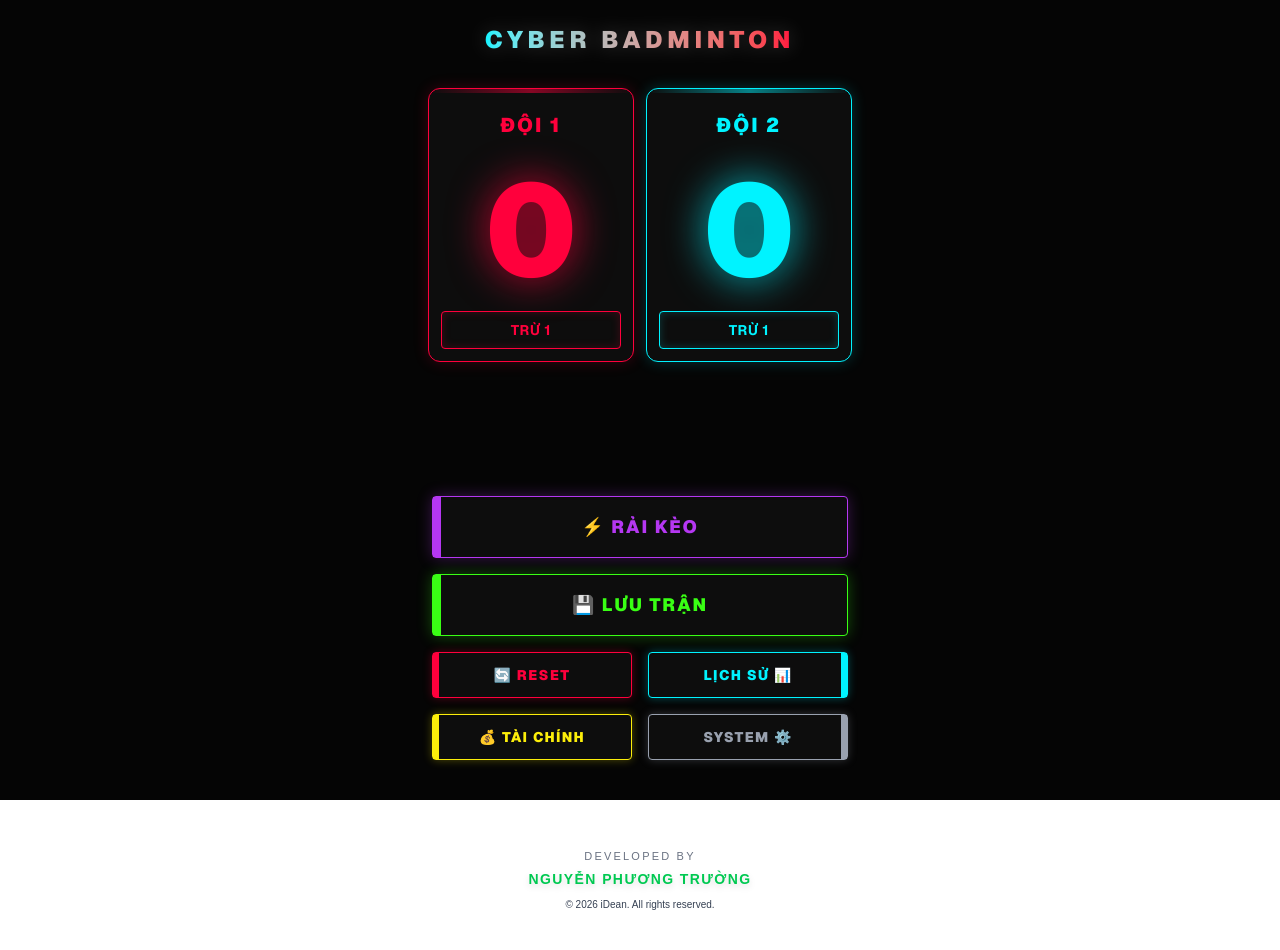
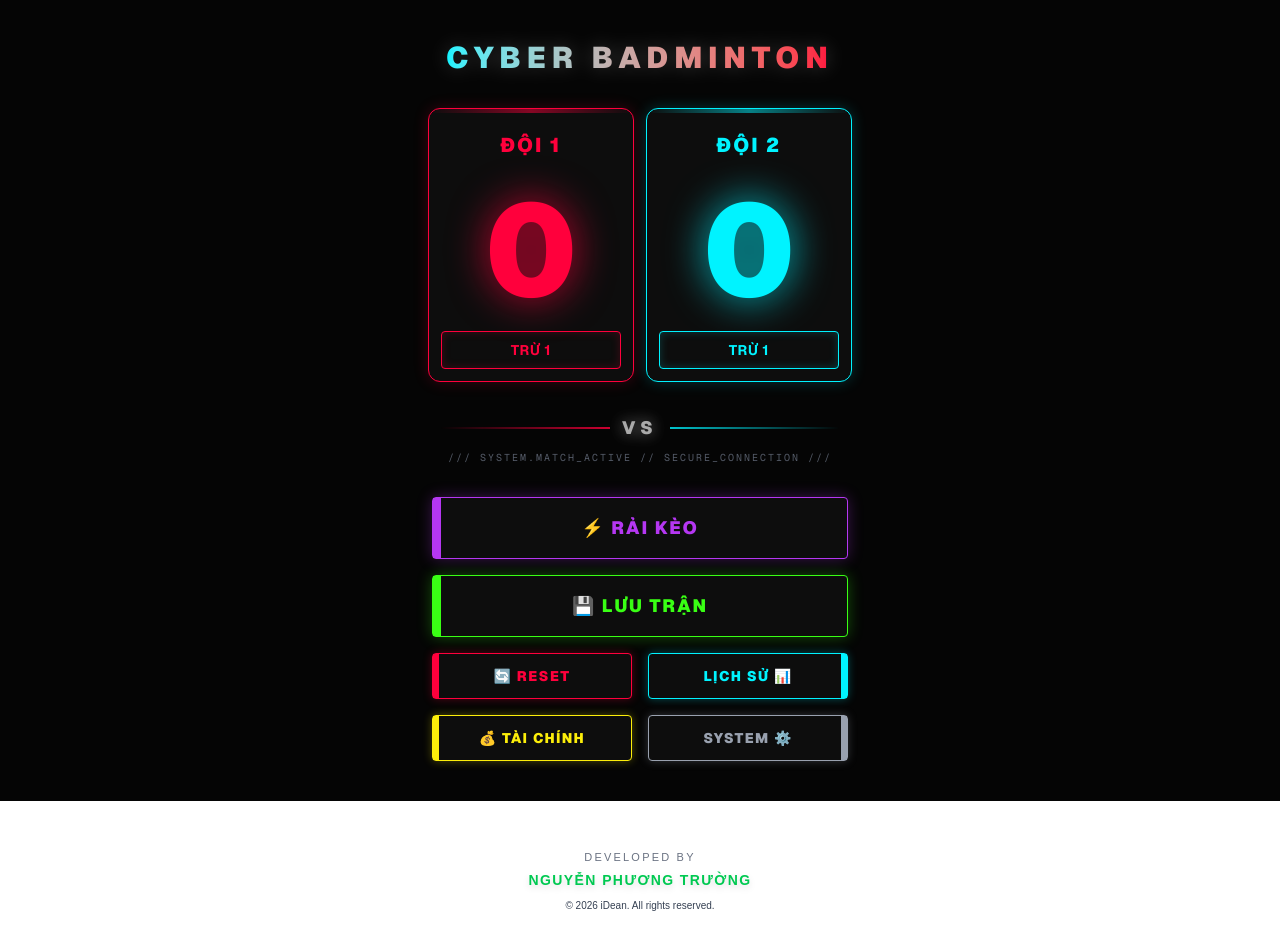
Before and after one commit to nptruongart/badminton, a Next.js app: page / in a window 1280 px wide. Shown: the top 950 px of the page. Built offline with nearby package versions, Linux system fonts and the light colour scheme.

Commit message:
Sua layout de cac nut hien thi can giua tren man hinh may tinh

```diff
--- a/app/page.tsx
+++ b/app/page.tsx
@@ -55,18 +55,18 @@ export default function Home() {
   };
 
   return (
-    <div className="min-h-screen bg-[#050505] bg-[radial-gradient(ellipse_at_center,_var(--tw-gradient-stops))] from-[#1a1a2e] via-[#050505] to-[#000000] flex flex-col items-center pt-6 pb-10 select-none font-sans uppercase">
+    // Đã thay đổi thành justify-center để gom mọi thứ vào giữa màn hình
+    <div className="min-h-screen bg-[#050505] bg-[radial-gradient(ellipse_at_center,_var(--tw-gradient-stops))] from-[#1a1a2e] via-[#050505] to-[#000000] flex flex-col items-center justify-center py-10 px-2 select-none font-sans uppercase">
 
       {/* Tiêu đề Cyberpunk */}
-      <h1 className="text-2xl font-black text-transparent bg-clip-text bg-gradient-to-r from-[#00f3ff] to-[#ff003c] tracking-[0.2em] mb-8 drop-shadow-[0_0_10px_rgba(255,255,255,0.2)]">
+      <h1 className="text-2xl md:text-3xl font-black text-transparent bg-clip-text bg-gradient-to-r from-[#00f3ff] to-[#ff003c] tracking-[0.2em] mb-8 drop-shadow-[0_0_10px_rgba(255,255,255,0.2)] text-center">
         CYBER BADMINTON
       </h1>
 
-      <div className="flex flex-row w-full max-w-md px-3 mb-10 gap-3">
+      <div className="flex flex-row w-full max-w-md px-3 mb-2 gap-3">
 
-        {/* ĐỘI 1 - HỆ NEON ĐỎ (MAGENTA) */}
+        {/* ĐỘI 1 - HỆ NEON ĐỎ */}
         <div className="flex-1 flex flex-col items-center bg-[#0d0d0d] border border-[#ff003c] rounded-xl p-3 shadow-[0_0_15px_rgba(255,0,60,0.2)] relative overflow-hidden group">
-          {/* Tia sáng chạy ngang */}
           <div className="absolute top-0 left-0 w-full h-1 bg-gradient-to-r from-transparent via-[#ff003c] to-transparent opacity-50"></div>
 
           <input
@@ -91,7 +91,7 @@ export default function Home() {
           </button>
         </div>
 
-        {/* ĐỘI 2 - HỆ NEON XANH (CYAN) */}
+        {/* ĐỘI 2 - HỆ NEON XANH */}
         <div className="flex-1 flex flex-col items-center bg-[#0d0d0d] border border-[#00f3ff] rounded-xl p-3 shadow-[0_0_15px_rgba(0,243,255,0.2)] relative overflow-hidden group">
           <div className="absolute top-0 left-0 w-full h-1 bg-gradient-to-r from-transparent via-[#00f3ff] to-transparent opacity-50"></div>
 
@@ -118,22 +118,33 @@ export default function Home() {
         </div>
       </div>
 
-      {/* HỆ THỐNG MENU ĐIỀU KHIỂN - CYBER STYLE */}
-      <div className="flex flex-col gap-4 w-full max-w-md px-4 mt-auto">
+      {/* 🚀 ĐÂY LÀ PHẦN DECOR TRANG TRÍ ĐỂ LẤP KHOẢNG TRỐNG */}
+      <div className="w-full max-w-md flex flex-col items-center justify-center my-6 opacity-80">
+        <div className="flex items-center w-full gap-3 px-6">
+          <div className="h-[2px] flex-1 bg-gradient-to-r from-transparent to-[#ff003c]"></div>
+          <div className="text-white font-black tracking-[0.3em] text-lg animate-pulse drop-shadow-[0_0_8px_rgba(255,255,255,0.8)]">
+            VS
+          </div>
+          <div className="h-[2px] flex-1 bg-gradient-to-l from-transparent to-[#00f3ff]"></div>
+        </div>
+        <div className="text-gray-500 font-mono text-[10px] tracking-[0.2em] mt-2 text-center">
+          /// SYSTEM.MATCH_ACTIVE // SECURE_CONNECTION ///
+        </div>
+      </div>
 
-        {/* Nút ghép kèo - Neon Purple */}
+      {/* HỆ THỐNG MENU ĐIỀU KHIỂN - Đã bỏ mt-auto */}
+      <div className="flex flex-col gap-4 w-full max-w-md px-4 mt-2">
+
         <Link href="/matchmaking" className="relative group w-full bg-[#0d0d0d] border border-[#b537f2] text-[#b537f2] hover:bg-[#b537f2] hover:text-white font-black py-4 rounded flex justify-center items-center gap-2 text-lg transition-all shadow-[0_0_15px_rgba(181,55,242,0.3)] active:scale-95 tracking-widest">
           <span className="absolute left-0 top-0 w-2 h-full bg-[#b537f2]"></span>
           ⚡ RẢI KÈO
         </Link>
 
-        {/* Nút lưu - Neon Green */}
         <button onClick={saveMatch} disabled={isSaving} className={`relative group w-full bg-[#0d0d0d] border ${isSaving ? 'border-gray-500 text-gray-500' : 'border-[#39ff14] text-[#39ff14] hover:bg-[#39ff14] hover:text-black'} font-black py-4 rounded flex justify-center items-center gap-2 text-lg transition-all shadow-[0_0_15px_rgba(57,255,20,0.3)] active:scale-95 tracking-widest`}>
           <span className={`absolute left-0 top-0 w-2 h-full ${isSaving ? 'bg-gray-500' : 'bg-[#39ff14]'}`}></span>
           {isSaving ? 'SYSTEM SAVING...' : '💾 LƯU TRẬN'}
         </button>
 
-        {/* Chia đôi cột cho các chức năng phụ */}
         <div className="grid grid-cols-2 gap-4">
           <button onClick={resetScores} className="relative group w-full bg-[#0d0d0d] border border-[#ff003c] text-[#ff003c] hover:bg-[#ff003c] hover:text-white font-black py-3 rounded flex justify-center items-center text-sm transition-all shadow-[0_0_10px_rgba(255,0,60,0.3)] active:scale-95 tracking-widest">
             <span className="absolute left-0 top-0 w-1.5 h-full bg-[#ff003c]"></span>
```
